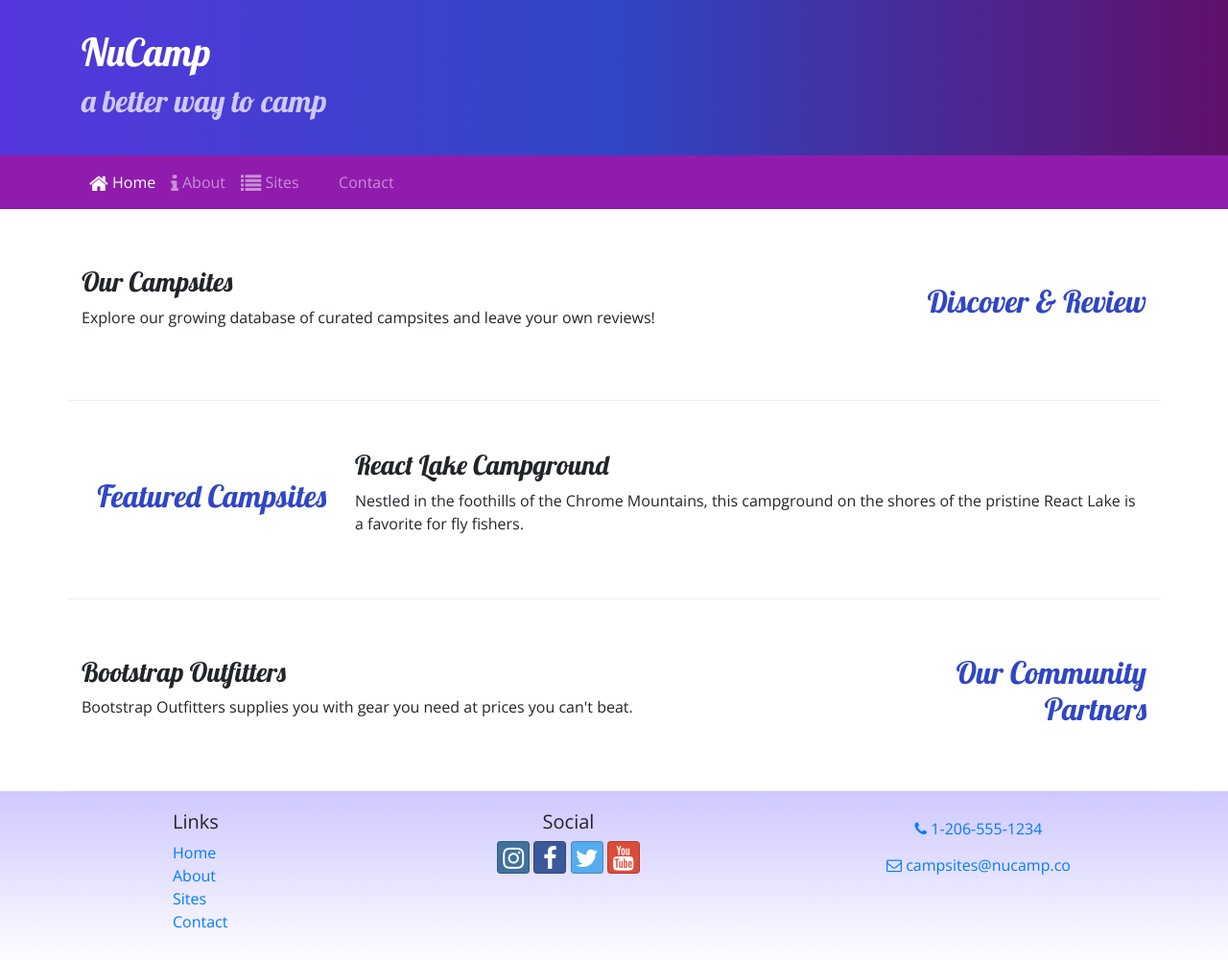
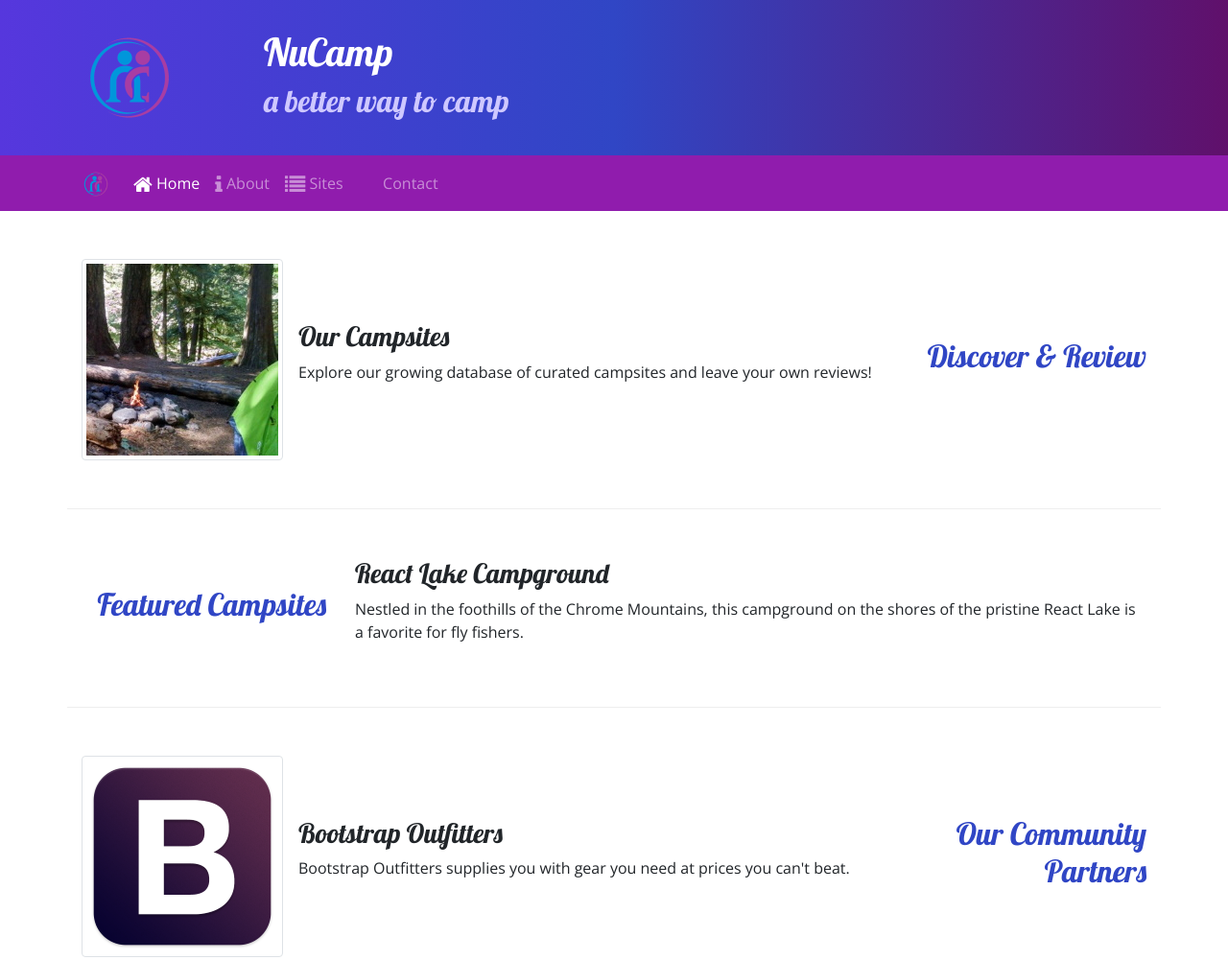
Before and after one commit to bialach/nucampsite, a website: page index.html in a window 1280 px wide. Shown: the top 1001 px of the page at 96% size. Drawn offline with nearby package versions, Linux system fonts and the light colour scheme.

Commit message:
Images and Media

```diff
--- a/index.html
+++ b/index.html
@@ -21,6 +21,9 @@
     <header class="jumbotron jumbotron-fluid">
       <div class="container">
         <div class="row">
+          <div class="col-4 col-sm-3 col-md-2 align-self-center">
+            <img src="img/logo.png" class="img-fluid" />
+          </div>
           <div class="col">
             <h1>NuCamp</h1>
             <h2>a better way to camp</h2>
@@ -31,7 +34,8 @@
 
     <nav class="navbar navbar-expand-sm navbar-dark sticky-top">
         <div class="container">
-        <button class="navbar-toggler ml-auto" type="button" data-toggle="collapse" data-target="#nucampNavbar">
+        <a class="navbar-brand" href="#"><img src="img/logo.png" height="30" /></a>
+        <button class="navbar-toggler" type="button" data-toggle="collapse" data-target="#nucampNavbar">
             <span class="navbar-toggler-icon"></span>
         </button>
             <div class="collapse navbar-collapse" id="nucampNavbar">
@@ -51,11 +55,13 @@
           <h2 class="text-sm-right">Discover & Review</h2>
         </div>
         <div class="col">
-          <h3>Our Campsites</h3>
-          <p class="d-none d-sm-block">
-            Explore our growing database of curated campsites and leave your own
-            reviews!
-          </p>
+            <div class="media">
+                <img class="d-flex mr-3 img-thumbnail" src="img/breadcrumb-trail-thumb.jpg" alt="Breadcrumb Trail" />
+                <div class="media-body align-self-center">
+                    <h3>Our Campsites</h3>
+                    <p class="d-none d-sm-block">Explore our growing database of curated campsites and leave your own reviews!</p>
+                </div>
+            </div>
         </div>
       </div>
 
@@ -77,11 +83,13 @@
           <h2 class="text-sm-right">Our Community Partners</h2>
         </div>
         <div class="col">
-          <h3>Bootstrap Outfitters</h3>
-          <p class="d-none d-sm-block">
-            Bootstrap Outfitters supplies you with gear you need at prices you
-            can't beat.
-          </p>
+            <div class="media">
+                <img class="d-flex mr-3 img-thumbnail" src="img/bootstrap-thumb.png" alt="Bootstrap Outfitters" />
+                <div class="media-body align-self-center">
+                    <h3>Bootstrap Outfitters</h3>
+                    <p class="d-none d-sm-block">Bootstrap Outfitters supplies you with gear you need at prices you can't beat.</p>
+                </div>
+            </div>
         </div>
       </div>
     </div>
```
Also changed, not shown: aboutus.html (+5 -1 lines), contactus.html (+5 -1 lines), img/bootstrap-thumb.png (added), img/breadcrumb-trail-thumb.jpg (added), img/breadcrumb-trail.jpg (added), img/chrome-river-thumb.jpg (added), img/chrome-river.jpg (added), img/logo.png (added), img/react-lake-thumb.jpg (added), img/react-lake.jpg (added), lg_viewport.png (deleted), xs_viewport.png (deleted), 1 other file.
